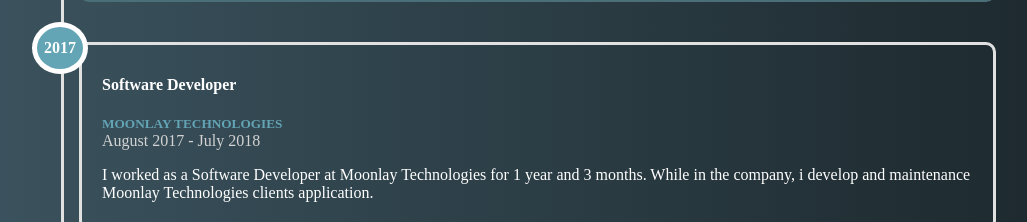
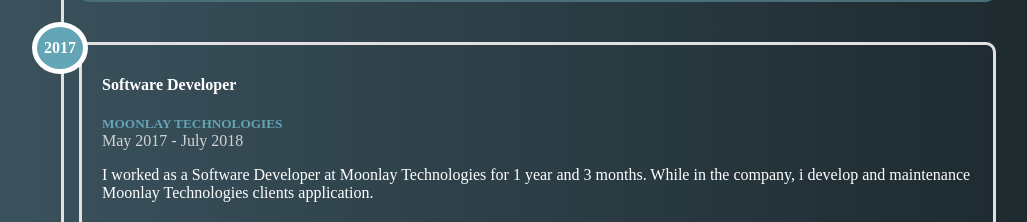
Before and after one commit to jackyrusly/jackyrusly.github.io, a React (Vite) app: page / in a window 1280 px wide. Shown: the part 3780-4002 px from the top of the page, without its empty margins (124-1151 px from the left). Built offline with nearby package versions, Linux system fonts and the light colour scheme; a web font is replaced by a local one.

Commit message:
Update Biography.js

```diff
--- a/src/components/Biography/Biography.js
+++ b/src/components/Biography/Biography.js
@@ -20,7 +20,7 @@ const Biography = () => (
       <div className="event-content">
         <h4>Software Developer</h4>
         <h5>Moonlay Technologies</h5>
-        <p className="period">August 2017 - July 2018</p>
+        <p className="period">May 2017 - July 2018</p>
         <p>
           I worked as a Software Developer at Moonlay Technologies for 1 year and 3 months. While in the company, i develop and maintenance Moonlay Technologies clients application.
         </p>
```
